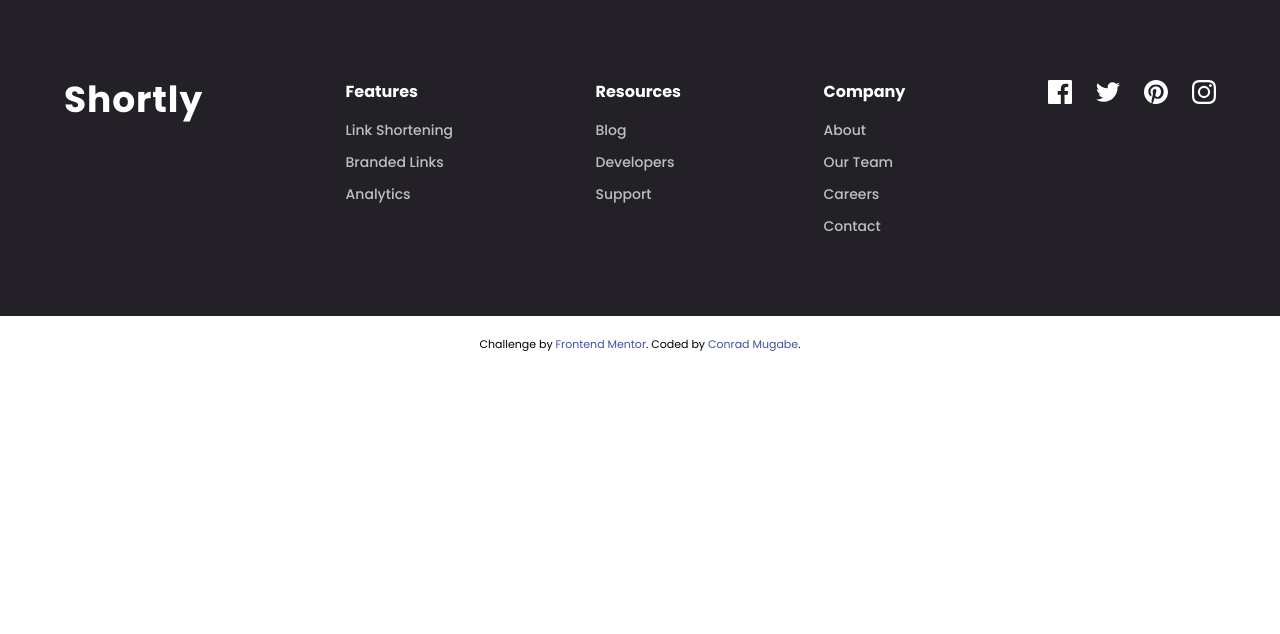
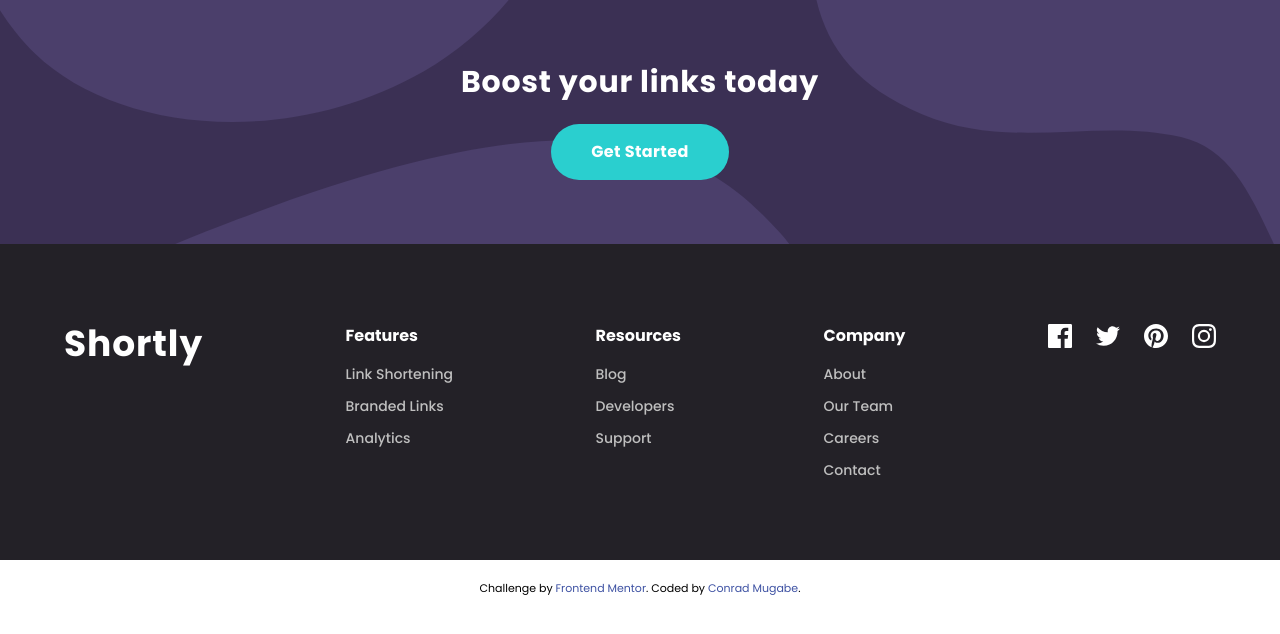
Before and after one commit to conradmugabe/ui-portfolio, a Next.js app: page /url-shortening-api in a window 1280 px wide. Shown: the top 634 px of the page. Built offline with nearby package versions, Linux system fonts and the light colour scheme.

Commit message:
feat: added boost section

```diff
--- a/src/app/url-shortening-api/page.tsx
+++ b/src/app/url-shortening-api/page.tsx
@@ -71,18 +71,17 @@ export default function UrlShorteningPage() {
   Improve brand awareness and content discoverability through customizable
   links, supercharging audience engagement.
 </div>
-  </section>
-<section>
-<h2>
-
-  Boost your links today
-</h2>
-
-    <button>
-
-  Get Started
-    </button>
-</section> */}
+  </section> */}
+      <section className="py-16 bg-url-shortening-api-dark-violet bg-[url('/url-shortening-api/bg-boost-mobile.svg')] bg-no-repeat bg-cover sm:bg-[url('/url-shortening-api/bg-boost-desktop.svg')]">
+        <div className="flex flex-col items-center gap-6">
+          <h2 className="font-bold text-white tracking-wide text-3xl text-center">
+            Boost your links today
+          </h2>
+          <button className="text-white bg-url-shortening-api-cyan h-14 px-10 font-bold tracking-wide rounded-full">
+            Get Started
+          </button>
+        </div>
+      </section>
       <footer className="bg-url-shortening-api-very-dark-violet text-white py-20">
         <div className="flex flex-col items-center gap-9 max-w-6xl mx-auto lg:flex-row lg:items-start lg:gap-0 lg:justify-between">
           <Logo />
```
